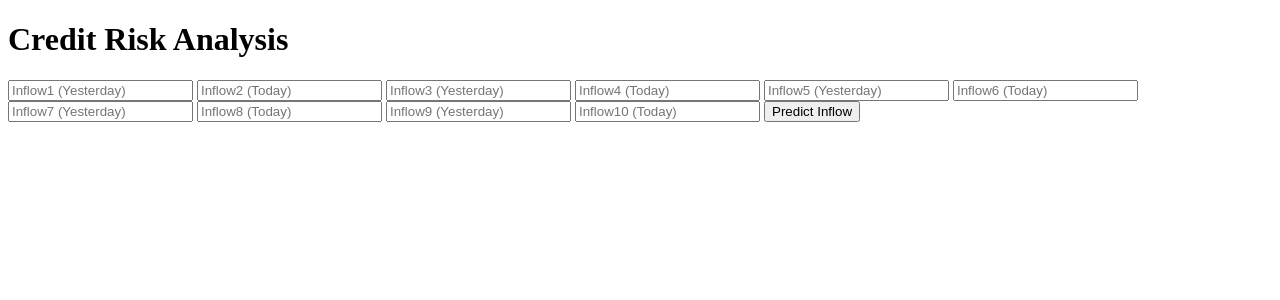
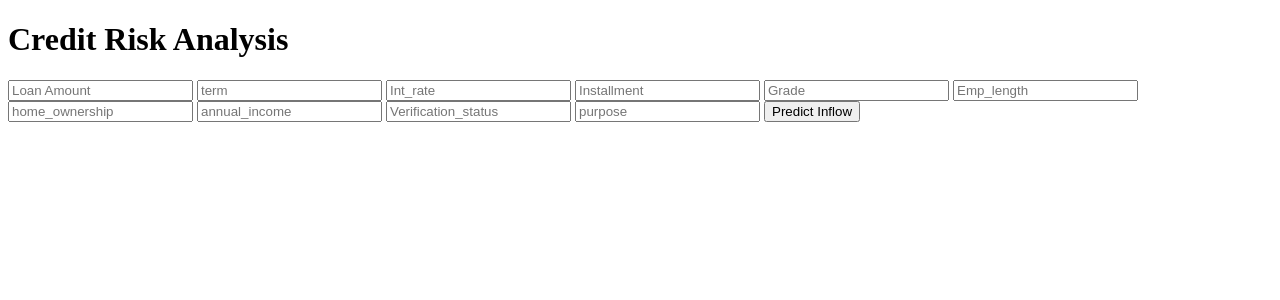
Before and after one commit to pragya1234/credit_risk_analysis, a Flask app: page / in a window 1280 px wide. Shown: the top 300 px of the page. Run offline with Flask 2, Linux system fonts and the light colour scheme; parts of the project's set-up code (start-up, migrations or seed data) failed here and were passed over.

Commit message:
Update index.html

```diff
--- a/templates/index.html
+++ b/templates/index.html
@@ -17,21 +17,21 @@
 
      <!-- Main Input For Receiving Query to our ML -->
     <form action="{{ url_for('predict')}}" method="POST">
-    	<input type="text" name="inflow_1" placeholder="Inflow1 (Yesterday)" required="required" />
+    	<input type="text" name="inflow_1" placeholder="Loan Amount" required="required" />
 
-        <input type="text" name="inflow_2" placeholder="Inflow2 (Today)" required="required" />
-		<input type="text" name="inflow_3" placeholder="Inflow3 (Yesterday)" required="required" />
+        <input type="text" name="inflow_2" placeholder="term" required="required" />
+		<input type="text" name="inflow_3" placeholder="Int_rate" required="required" />
 
-        <input type="text" name="inflow_4" placeholder="Inflow4 (Today)" required="required" />
-		<input type="text" name="inflow_5" placeholder="Inflow5 (Yesterday)" required="required" />
+        <input type="text" name="inflow_4" placeholder="Installment" required="required" />
+		<input type="text" name="inflow_5" placeholder="Grade" required="required" />
 
-        <input type="text" name="inflow_6" placeholder="Inflow6 (Today)" required="required" />
-		<input type="text" name="inflow_7" placeholder="Inflow7 (Yesterday)" required="required" />
+        <input type="text" name="inflow_6" placeholder="Emp_length" required="required" />
+		<input type="text" name="inflow_7" placeholder="home_ownership" required="required" />
 
-        <input type="text" name="inflow_8" placeholder="Inflow8 (Today)" required="required" />
-		<input type="text" name="inflow_9" placeholder="Inflow9 (Yesterday)" required="required" />
+        <input type="text" name="inflow_8" placeholder="annual_income" required="required" />
+		<input type="text" name="inflow_9" placeholder="Verification_status" required="required" />
 
-        <input type="text" name="inflow_10" placeholder="Inflow10 (Today)" required="required" />
+        <input type="text" name="inflow_10" placeholder="purpose" required="required" />
 
 		<!--input type="text" name="interview_score" placeholder="Interview Score" required="required" /-->
 
```
